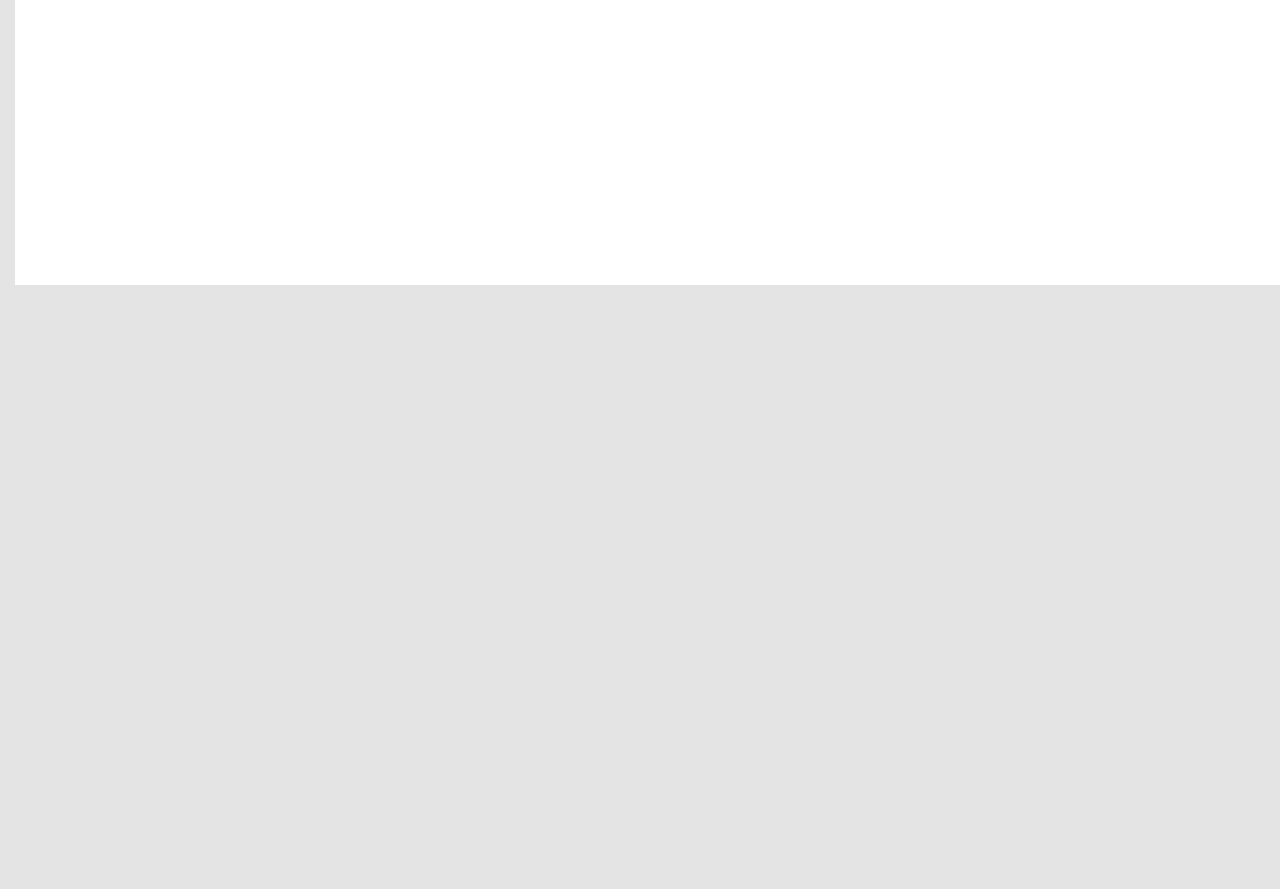
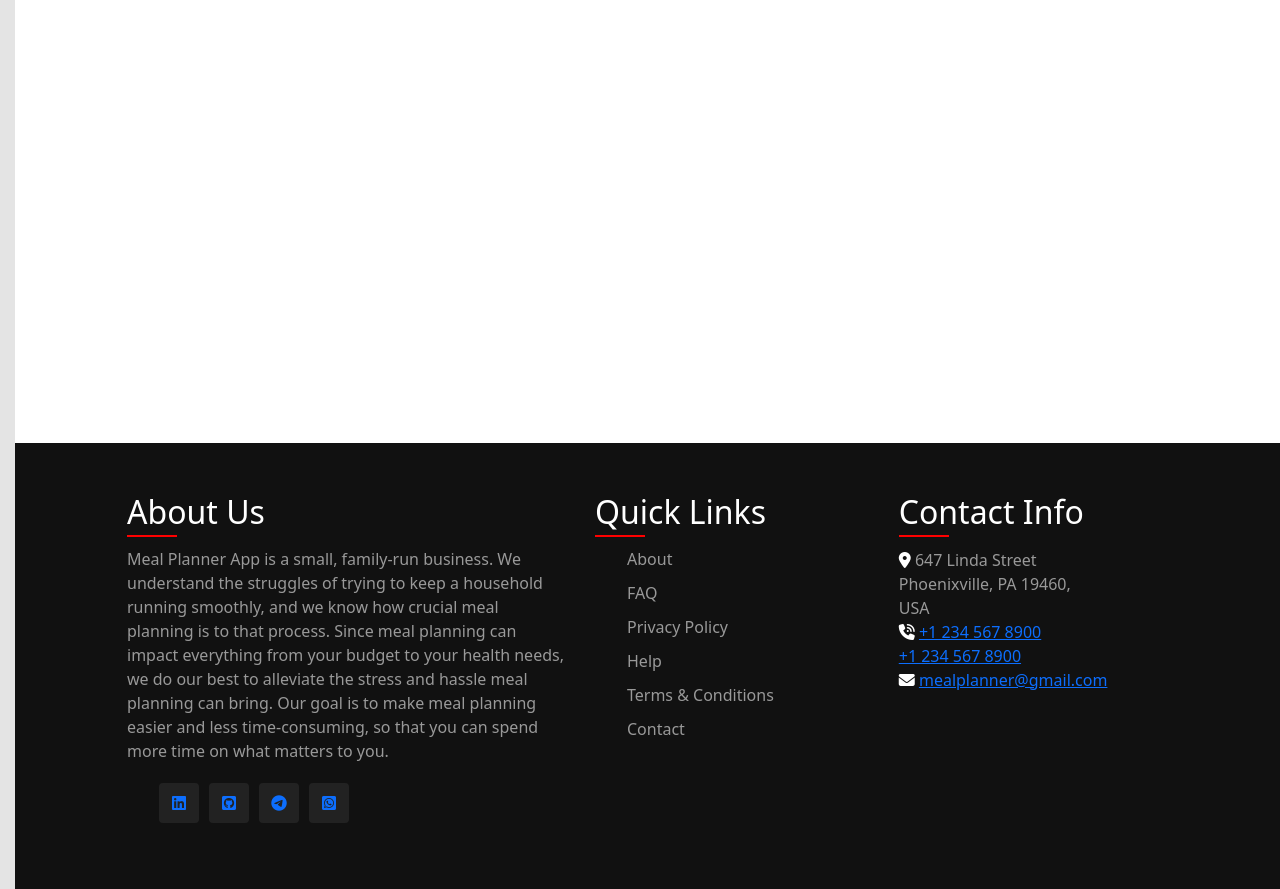
Before and after one commit to rizwana337/Meal-Planner-Project---Javascript-Project---ihisilqm2ih9, a plain HTML site: page index.html in a window 1280 px wide. Shown: the part 1100-1989 px from the top of the page. Before the commit the page ends 1400 px from the top, so only its background shows below. Drawn offline with nearby package versions, Linux system fonts and the light colour scheme; a web font is replaced by a local one.

Commit message:
Update index.html

```diff
--- a/index.html
+++ b/index.html
@@ -5,17 +5,25 @@
     <meta http-equiv="X-UA-Compatible" content="IE=edge">
     <meta name="viewport" content="width=device-width, initial-scale=1.0">
     <link rel="stylesheet" href="styles.css">
+    <link rel="stylesheet" href="https://cdnjs.cloudflare.com/ajax/libs/font-awesome/6.4.0/css/all.min.css" integrity="sha512-iecdLmaskl7CVkqkXNQ/ZH/XLlvWZOJyj7Yy7tcenmpD1ypASozpmT/E0iPtmFIB46ZmdtAc9eNBvH0H/ZpiBw==" crossorigin="anonymous" referrerpolicy="no-referrer" />
 <link href="https://cdn.jsdelivr.net/npm/bootstrap@5.3.0-alpha1/dist/css/bootstrap.min.css" rel="stylesheet" integrity="sha384-GLhlTQ8iRABdZLl6O3oVMWSktQOp6b7In1Zl3/Jr59b6EGGoI1aFkw7cmDA6j6gD" crossorigin="anonymous">
 <title>Meal Planner Project</title>
+<link rel="stylesheet" href="https://cdn.jsdelivr.net/npm/@fortawesome/fontawesome-free@6.2.1/css/fontawesome.min.css" integrity="sha384-QYIZto+st3yW+o8+5OHfT6S482Zsvz2WfOzpFSXMF9zqeLcFV0/wlZpMtyFcZALm" crossorigin="anonymous">
 </head>
 <body id="main-body">
     <section id="main-page">
         <nav id="logo">
             <img id="image-logo" src="https://qph.cf2.quoracdn.net/main-thumb-735979136-200-zemuyiyylfrzkicyvjbvpzwcijsoygjl.jpeg" alt="logo">
             <p id="logo-mealPlanner">Meal Planner</p>
+
         </nav>
+        <div class="app-content">
+            <h2>THE MEAL PLANNER THAT GIVES YOU SUPER POWERS</h2>
+            <!-- <h3>Your meals and recipes, your way</h3> -->
+        <p>" Meal Planner App helps you plan your meals and recipes from anywhere, whether they came from the Internet or grandma’s cook book. It also gives you the flexibility to meal plan your way, whether you prefer your computer, tablet, or smart phone. Our online meal planner goes with you while you shop for groceries, cook in the kitchen, or plan meals from the couch. "</p>
+        </div>
+        <section id="user-info">
 
-        <section id="user-info">
             <!-- User Input Section -->
             <form id="user-form">
                 <section id="inputType">
@@ -63,7 +71,82 @@
                 </section>
             </section>
         </section>
+
+        <footer>
+            <div class="container">
+                <div class="sec aboutus">
+                    <h2>About Us</h2>
+                    <p>Meal Planner App is a small, family-run business. We understand the struggles of trying to keep a household running smoothly, and we know how crucial meal planning is to that process. Since meal planning can impact everything from your budget to your health needs, we do our best to alleviate the stress and hassle meal planning can bring. Our goal is to make meal planning easier and less time-consuming, so that you can spend more time on what matters to you.</p>
+                    <ul class="sci">
+                        <li>
+                            <a href="#"><i class="fa-brands fa-linkedin" aria-hidden="true"></i></a></li>
+                    <li>  <a href="#"><i class="fa-brands fa-square-github" aria-hidden="true"></i></a>
+                    </li>
+                    <li>
+                        <a href="#"><i class="fa-brands fa-telegram" aria-hidden="true"></i></a>
+
+                    </li>
+                    <li>
+                        <a href="#"><i class="fa-brands fa-square-whatsapp" aria-hidden="true"></i></a>
+
+                    </li>
+
+                        </ul>
+
+                </div>
+                <div class="sec quickLinks">
+                    <h2>Quick Links</h2>
+                    <ul>
+                        <li><a href="#">About</a></li>
+                        <li><a href="#">FAQ</a></li>
+                        <li><a href="#">Privacy Policy</a></li>
+                        <li><a href="#">Help</a></li>
+                        <li><a href="#">Terms & Conditions</a></li>
+                        <li><a href="#">Contact</a></li>
+
+                    </ul>
+                </div>
+                <div class="sec contact">
+                 <h2>Contact Info</h2>
+                 <ul class="info"></ul>
+                 <li>
+                    <span><i class="fa-solid fa-location-dot" aria-hidden="true"></i></span>
+                    <span>647 Linda Street<br>
+                        Phoenixville, PA 19460,<br>USA
+                    </span>
+                 </li>
+                 <li>
+                    <span><i class="fa-solid fa-phone-volume" aria-hidden="true"></i></span>
+                    <span><a href="tel:12345678900">+1 234 567 8900</a><br>
+                        <a href="tel:12345678900">+1 234 567 8900</a></span>
+                 </li>
+                 <li>
+                    <span><i class="fa-solid fa-envelope" aria-hidden="true"></i></span>
+                    <span><a href="mailto:mealplanner@gmail.com">mealplanner@gmail.com</a></span>
+                 </li>
+
+    </div>
+
+            </div>
+
+
+        </footer>
     </section>
+
+
+
+
+    <!-- <section class="footer">
+        <p class="copy-right">Follow Us</p>
+
+    <div class="social">
+        <a href="https://www.linkedin.com/in/syed-rizwana-206509227/"><i class="fa-brands fa-linkedin"></i></a>
+        <a href="https://github.com/rizwana337/Currency_Converter_Project"><i class="fa-brands fa-square-github"></i></a>
+        <a href="#"><i class="fa-brands fa-telegram"></i></a>
+        <a href="#"><i class="fa-brands fa-square-whatsapp"></i></a>
+    </div>
+
+    </section> -->
     <script type="text/javascript" src="App.js"></script>
 </body>
 </html>
```
